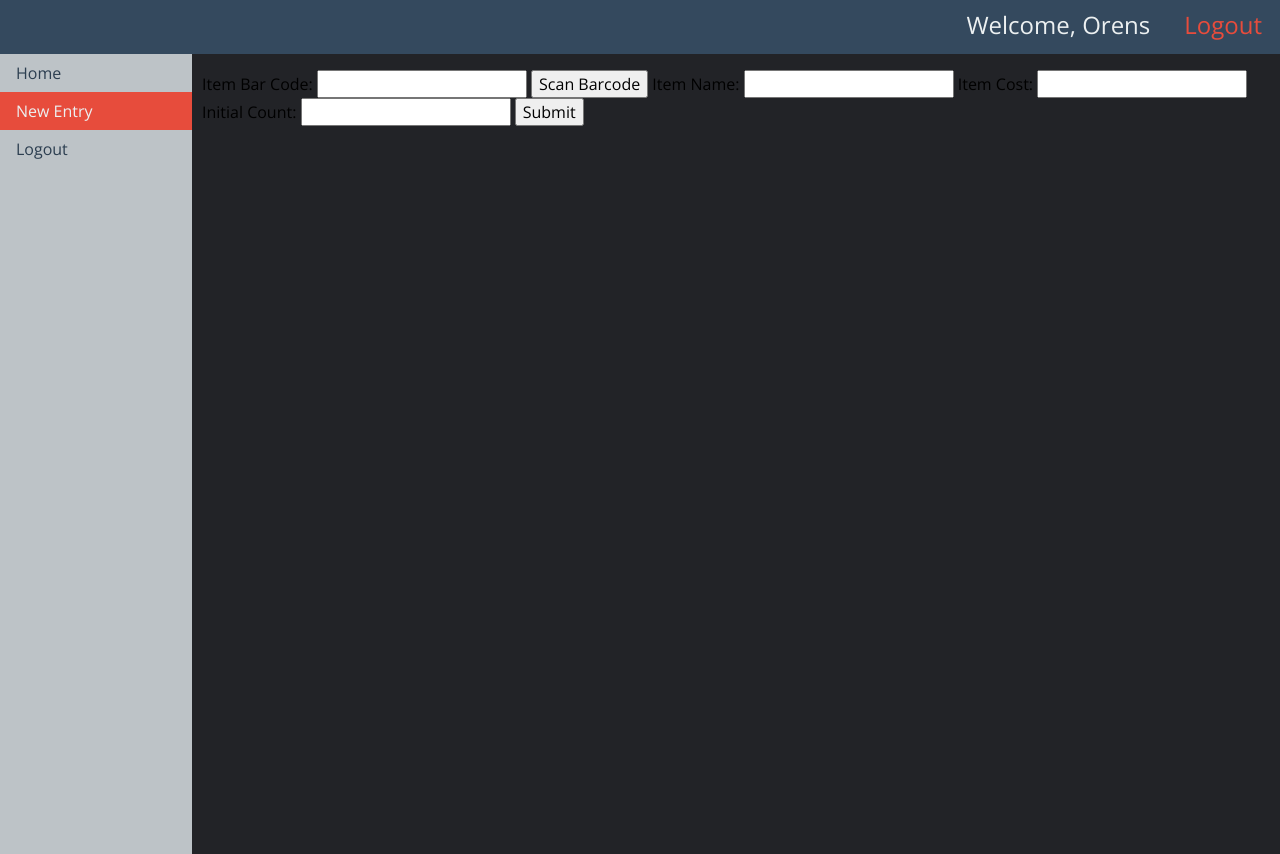
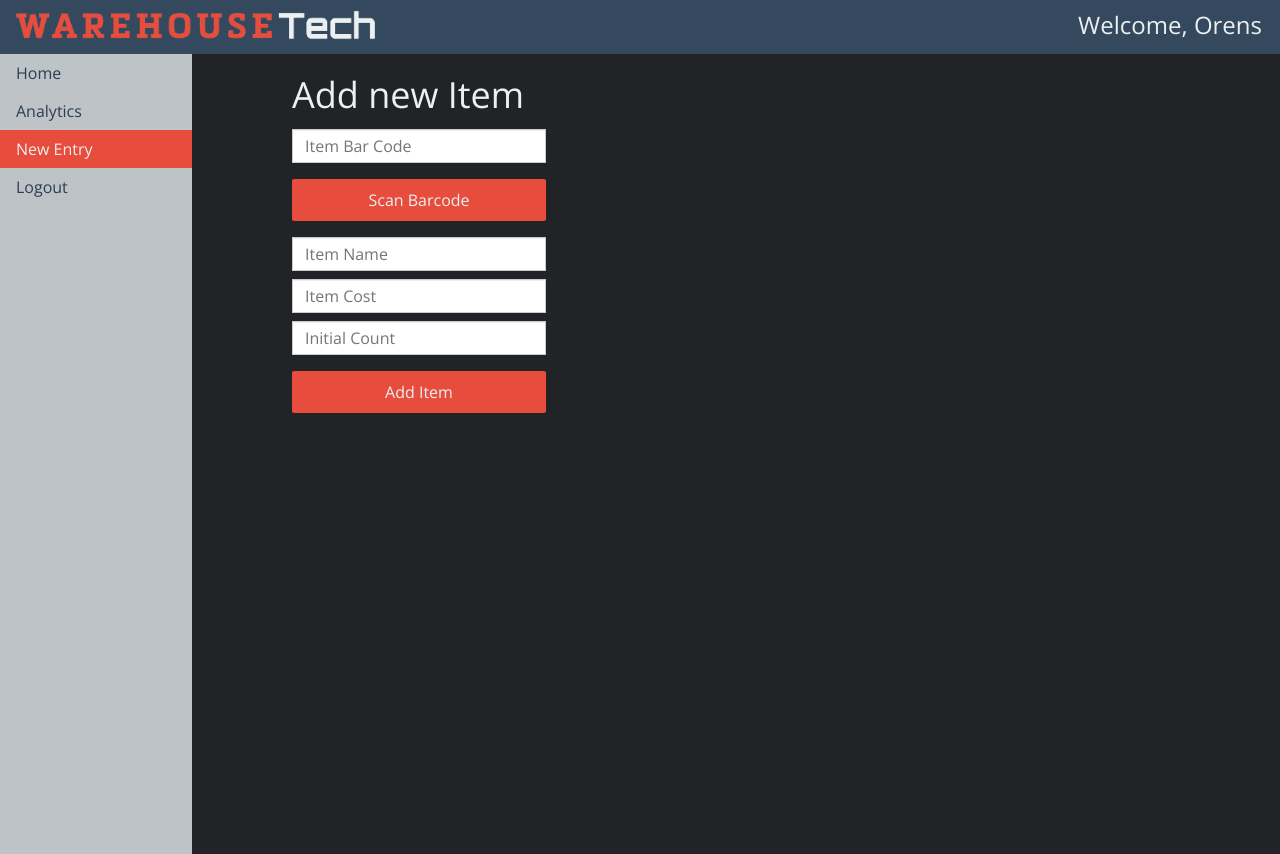
Before and after one commit to kyputer/RPIHacks16, a Django app: page /entry in a window 1280 px wide. Run offline with Django 3.2, Linux system fonts and the light colour scheme; a user stored in the database is signed in.

Commit message:
Completed analytics

```diff
--- a/warehouse/templates/html/entry.html
+++ b/warehouse/templates/html/entry.html
@@ -2,32 +2,30 @@
 
 {% block content %}
 	<ul class="navbar navy">
-		<li style=" float: right; padding-right: 10px;"><a href="/logout" class="text-red" style="text-decoration: none;">Logout</a></li>
-		<li style=" float: right; padding-right: 10px;"><h2>Welcome, {{ name }}</h2></li>
+        <li style=" float: right; padding-right: 10px;"><h2>Welcome, {{ name }}</h2></li>
+        <li style=" float: left; padding-left: 10px;"><img src="/static/logo.png" style="width: 375px; padding-top: 5px;"/></li>
 	</ul>
-	<ul class="sidebar dark-white" style="float: left; margin-right: 10px;">
+	<ul class="sidebar dark-white" style="float: left; margin-right: 100px;">
 		<li><a href="/" class="red-hover">Home</a></li>
+        <li><a href="/analytics" class="red-hover">Analytics</a></li>
 	  	<li><a href="/entry" class="red-active dark-red-hover">New Entry</a></li>
 	  	<li><a href="/logout" class="red-hover">Logout</a></li>
 	</ul>
 	<div style="padding-left: 10px;">
-        <p>{{ status }}</p>
+        <p class="text-white">{{ status }}</p>
         <form method="post">
             {% csrf_token %}
-            <label for="itemno">Item Bar Code:</label>
-            <input type="text" name="itemno" id="item"/>
-            <a href=""><button>Scan Barcode</button></a>
+            <h1 class="text-white">Add new Item</h1>
+            <input type="text" class="textbox m-top m-bottom" placeholder="Item Bar Code" name="itemno" id="item" style="width: 20%"/>
+            <a href=""><button class="btn red m-top m-bottom" style="border: 0; width: 20%">Scan Barcode</button></a>
 
-            <label for="itemname">Item Name:</label>
-            <input type="text" name="itemname" />
+            <input type="text" class="textbox m-top m-bottom" placeholder="Item Name" name="itemname" style="width: 20%"/>
 
-            <label for="cost">Item Cost:</label>
-            <input type="text" name="cost" />
+            <input type="text" class="textbox m-top m-bottom" placeholder="Item Cost" name="cost" style="width: 20%"/>
 
-            <label for="count">Initial Count:</label>
-            <input type="text" name="count" />
+            <input type="text" class="textbox m-top m-bottom" placeholder="Initial Count" name="count" style="width: 20%"/>
 
-            <input type="submit" />
+            <input type="submit" class="btn red m-top m-bottom" style="border: 0; width: 20%" value="Add Item" />
         </form>
    	</div>
 {% endblock %}
--- a/warehouse/templates/html/index.html
+++ b/warehouse/templates/html/index.html
@@ -7,6 +7,7 @@
 	</ul>
 	<ul class="sidebar dark-white" style="float: left; margin-right: 10px;">
 		<li><a href="/" class="red-active dark-red-hover">Home</a></li>
+	  	<li><a href="/analytics" class="red-hover">Analytics</a></li>
 	  	<li><a href="/entry" class="red-hover">New Entry</a></li>
 	  	<li><a href="/logout" class="red-hover">Logout</a></li>
 	</ul>
@@ -23,7 +24,7 @@
             <tr>
                 <td>{{ no }}</td>
                 <td>{{ name }}</td>
-                <td>{{ cost }}</td>
+                <td>${{ cost }}</td>
                 <td><a href="/?action=0&itemno={{no}}"><i class="color-circle red" style="width: 20px; height: 20px; font-size: 22px; line-height: 15px; margin-right: 10px;">&#60;</i></a>{{ count }}<a href="/?action=1&itemno={{no}}"><i class="color-circle red" style="width: 20px; height: 20px; font-size: 22px; line-height: 15px; margin-left: 10px;">&#62;</i></a></td>
             </tr>
             {% endif %}
--- a/warehouse/whtech/static/style.css
+++ b/warehouse/whtech/static/style.css
@@ -932,7 +932,7 @@ td, th {
 }
 
 th {
-    text-align: left;
+    text-align: center;
 	background-color: #e74c3c !important;
 	color: #ecf0f1 !important;
 }
--- a/warehouse/whtech/views.py
+++ b/warehouse/whtech/views.py
@@ -3,6 +3,7 @@ from django.http import HttpResponse, HttpResponseRedirect
 from django.contrib.auth.models import User
 from django.contrib.auth import authenticate, login, logout
 from django.urls import reverse
+from operator import itemgetter
 
 from . import models
 # Create your views here.
@@ -107,4 +108,26 @@ def newEntry(request):
 
 
 def analytics(request):
-    pass
+    content = {"name":request.user.first_name}
+    if request.method == "POST":
+        objs = models.Item.objects.all()
+        items = []
+        for item in objs:
+            items.append([item.itemname, item.cost, item.count, item.hidden, item.cost*item.count, item.cost*item.hidden])
+        tp = request.POST["opt"]
+        if tp == 'total':
+            items = sorted(items, key=itemgetter(4), reverse=True)
+        elif tp == 'cost':
+            items = sorted(items, key=itemgetter(1), reverse=True)
+        elif tp == 'amount':
+            items = sorted(items, key=itemgetter(2), reverse=True)
+        elif tp == 'recentval':
+            items = sorted(items, key=itemgetter(5), reverse=True)
+        elif tp == 'recentamount':
+            items = sorted(items, key=itemgetter(3), reverse=True)
+        finl = []
+        for item in items:
+            finl.append(item[:3])
+        content["items"] = finl
+
+    return render(request, "analytics.html", content)
```
Also changed, not shown: warehouse/templates/html/analytics.html (added, +41 -0 lines), warehouse/db.sqlite3.
